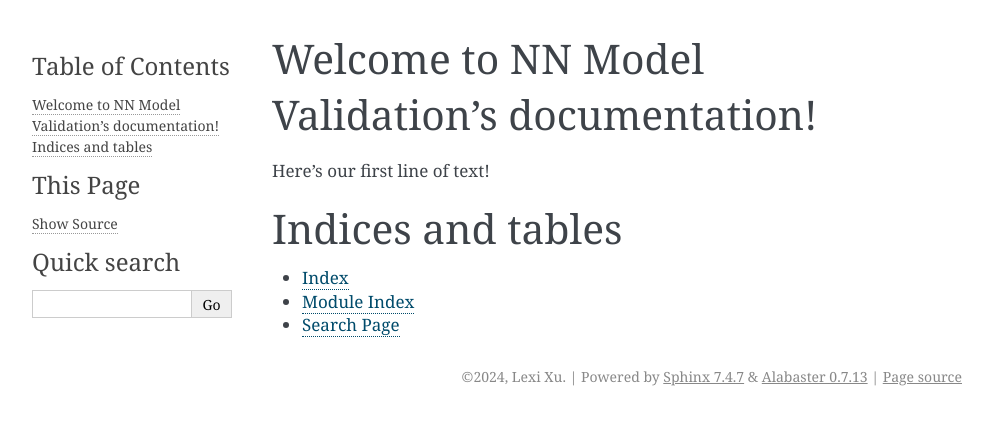
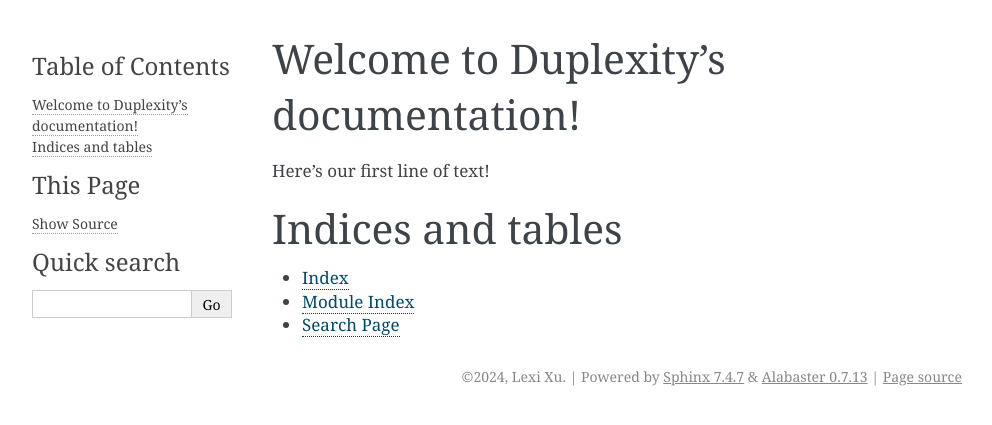
Before and after one commit to bodekerscientific/Duplexity, a Sphinx documentation site: the page built from validation/source/index.rst, in a window 1280 px wide. Shown: the top 425 px of the page, without its empty margins (148-1140 px from the left). Built offline with Sphinx 7.4.7, drawn with Linux system fonts in a browser that asks for light colours.

Commit message:
Changing name of documentation title

```diff
--- a/validation/source/index.rst
+++ b/validation/source/index.rst
@@ -1,9 +1,9 @@
-.. NN_model_validation documentation master file, created by
+.. Duplexity documentation master file, created by
    sphinx-quickstart on Mon Jul  8 10:31:53 2024.
    You can adapt this file completely to your liking, but it should at least
    contain the root `toctree` directive.
 
-Welcome to NN Model Validation's documentation!
+Welcome to Duplexity's documentation!
 ===============================================
 Here’s our first line of text!
 
```
